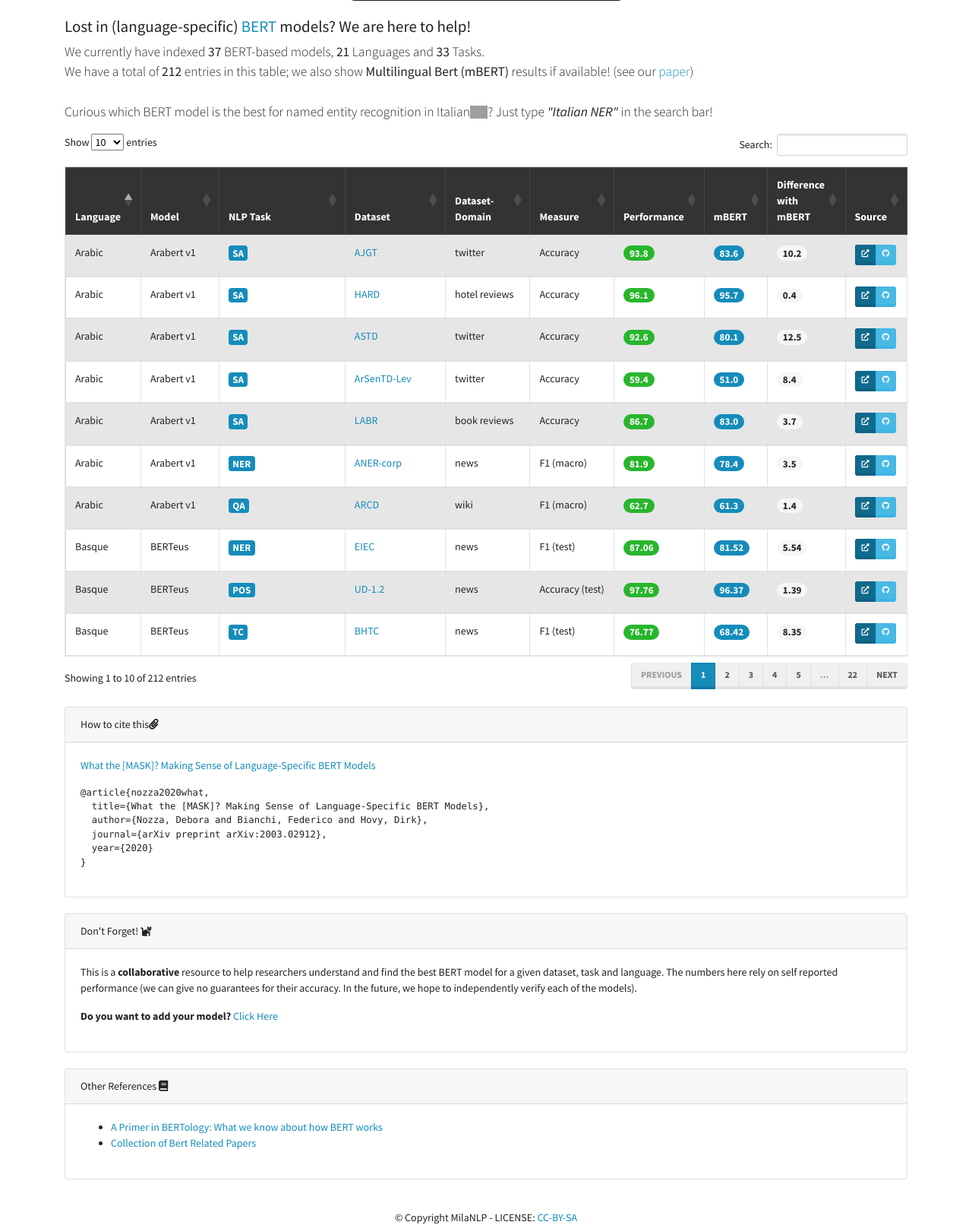
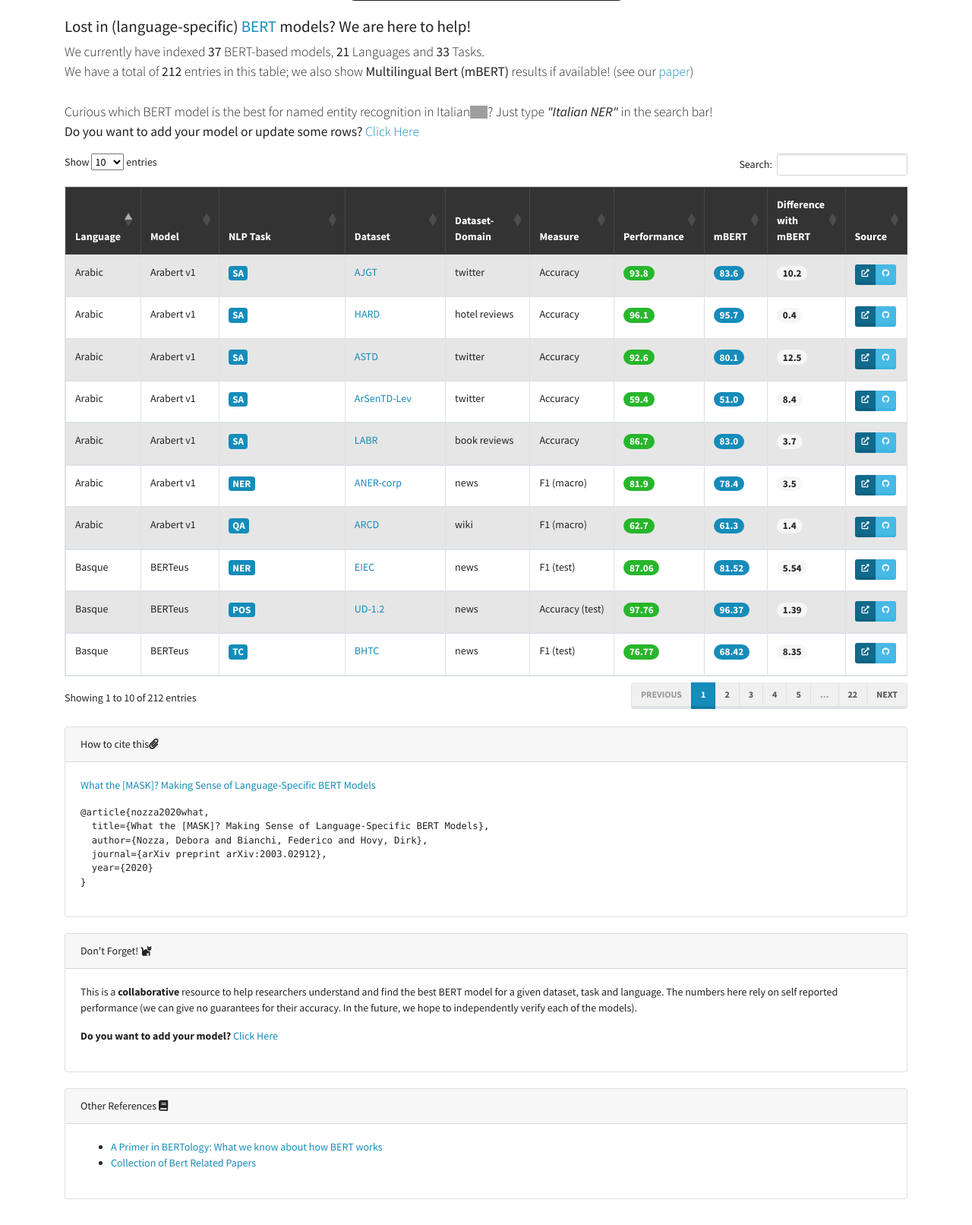
Before and after one commit to MilaNLProc/bertlang, a Flask app: page / in a window 1280 px wide. Shown: the part 215-1827 px from the top of the page at 76% size. Run offline with Flask 2, Linux system fonts and the light colour scheme; some libraries are stand-ins or nearby versions; grey boxes are pictures that could not be loaded.

Commit message:
Update index.html

```diff
--- a/templates/index.html
+++ b/templates/index.html
@@ -62,7 +62,9 @@
             <strong>{{stats.number_of_languages}} </strong> Languages and <strong>{{stats.number_of_tasks}} </strong> Tasks.
             <br> We have a total of <strong>{{stats.number_of_entries}}</strong> entries in this table; we also show
             <strong>Multilingual Bert (mBERT) </strong> results if available! (see our  <a href="https://arxiv.org/abs/2003.02912"> paper</a>) <br> <br>
-            Curious which BERT model is the best for named entity recognition in Italian<span class="flag-icon flag-icon-it"></span>? Just type <em>"Italian NER"</em> in the search bar!<br> </p>
+            Curious which BERT model is the best for named entity recognition in Italian<span class="flag-icon flag-icon-it"></span>? Just type <em>"Italian NER"</em> in the search bar!<br>
+            <strong>Do you want to add your model or update some rows?</strong> <a href="https://github.com/MilaNLProc/bertlang#how-to-contribute"> Click Here </a> <br>
+          </p>
         </div>
 
       </div>
```
